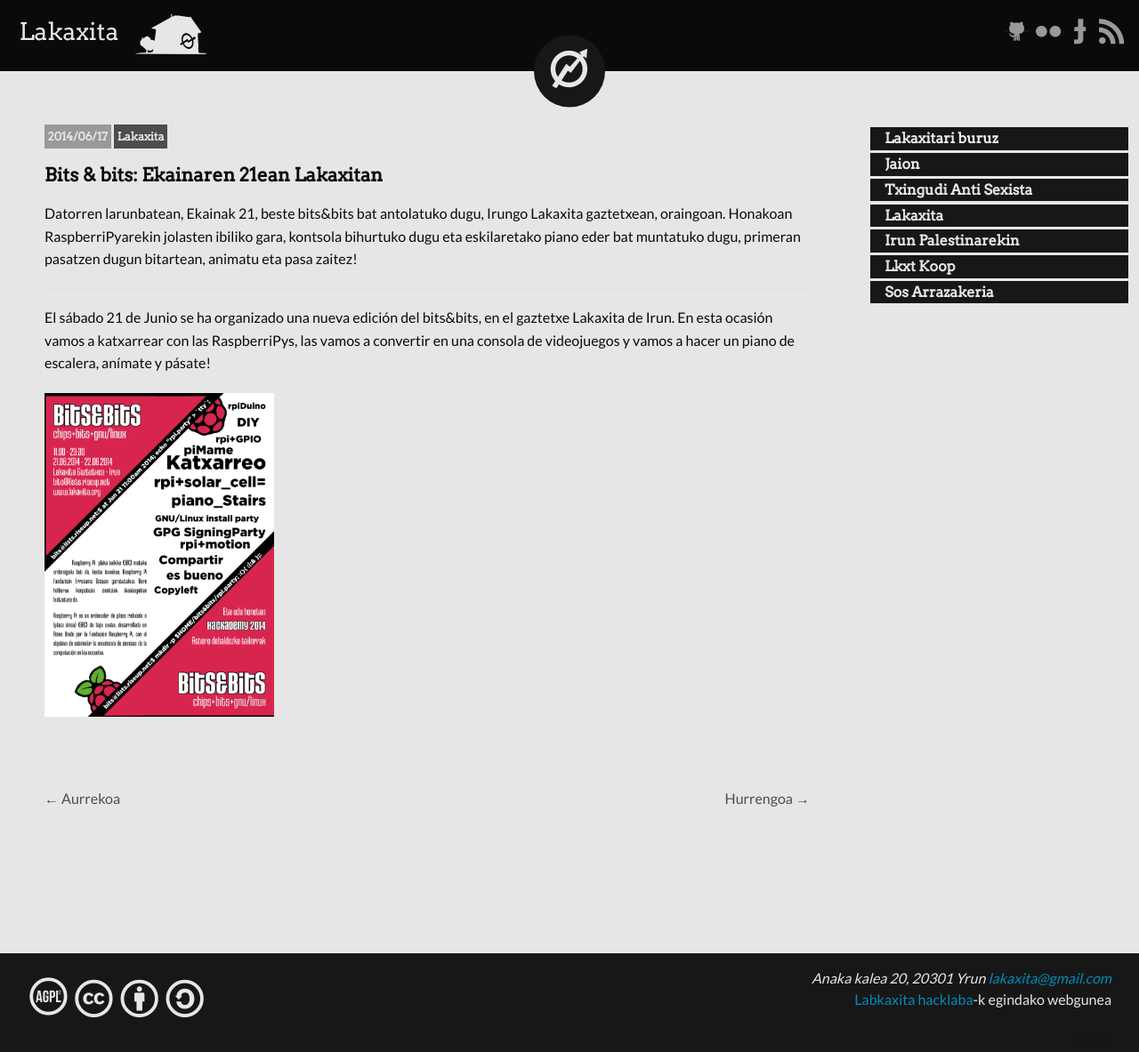
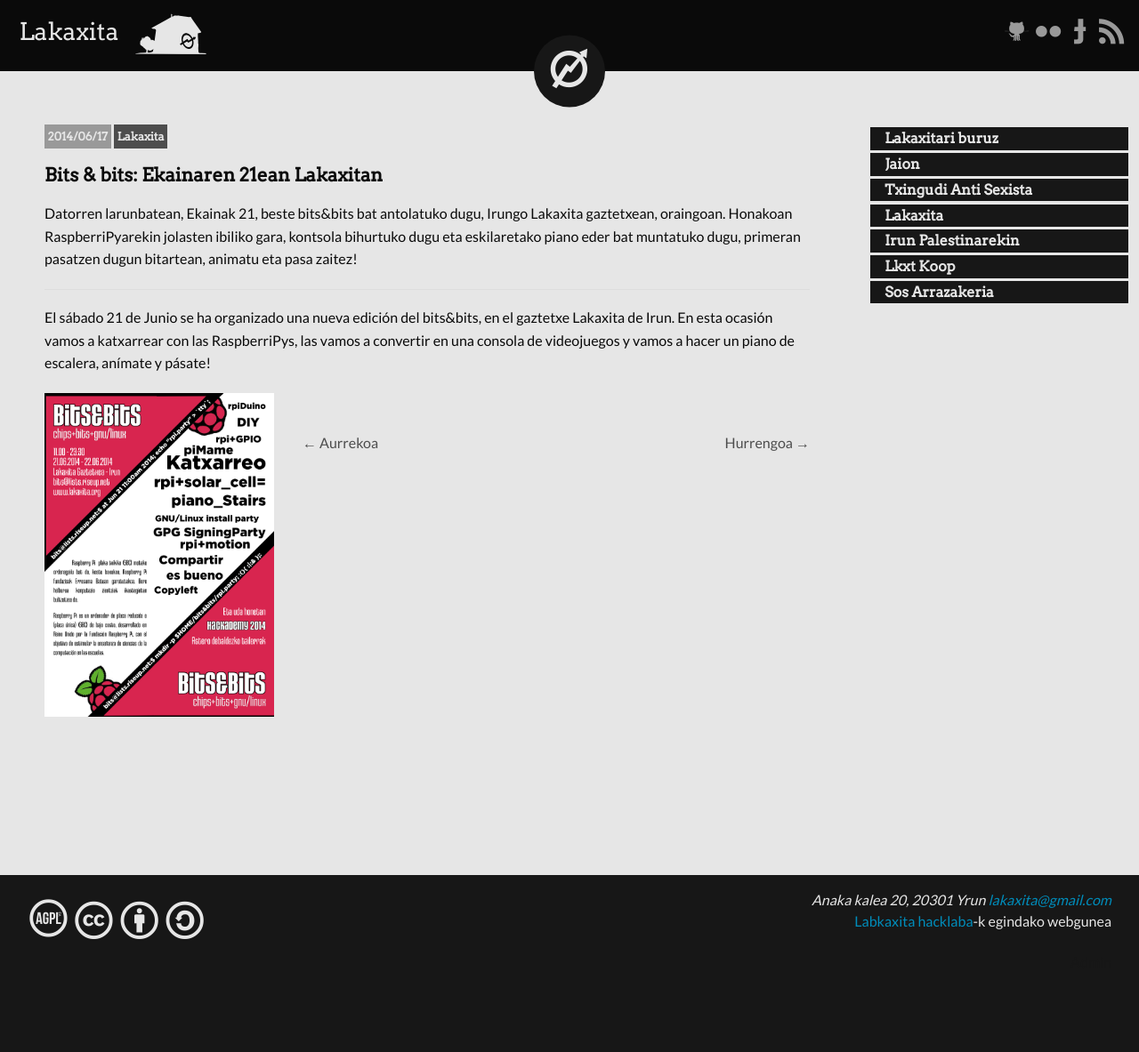
Before and after one commit to lakaxita/lakaxita.github.io, a Jekyll site: the page built from _posts/2014-06-17-bits-bits-lakaxita.md, in a window 1280 px wide and 1198 px high. Shown: the top 1183 px of the window at 89% size. Built offline with Jekyll 4.4.1, drawn with Linux system fonts in a browser that asks for light colours; Markdown is read by kramdown in place of the engine named in the settings.

Commit message:
fixing bugs

```diff
--- a/_posts/2015-11-16-kortxoenearen-dokumentalaren-emanaldia.html
+++ b/_posts/2015-11-16-kortxoenearen-dokumentalaren-emanaldia.html
@@ -6,11 +6,8 @@
 title: !!python/unicode 'Kortxoenearen dokumentalaren emanaldia'
 uuid: !!python/unicode 'http://angulaberria.info/3436'
 ---
-<div class="field field-name-body field-type-text-with-summary field-label-hidden"><div class="field-items"><div class="field-item even"><p><a href="https://www.flickr.com/photos/61539616@N05/22621788668/in/photostream/" style="float: left; margin: 0 10px 10px 0;" title="dokumentala"><img alt="dokumentala" height="350" src="https://farm1.staticflickr.com/696/22621788668_5224c6cec3_b.jpg" style="float: left; margin: 10px;" width="247" /></a></p>
+<a href="https://www.flickr.com/photos/61539616@N05/22621788668/in/photostream/" title="dokumentala"><img alt="dokumentala" height="auto" src="https://farm1.staticflickr.com/696/22621788668_5224c6cec3_b.jpg" /></a>
 <p>Egun gutxi dira Kortxoenea gaztetxea eraitsi zutela, baina Kortxoeneako bihotzak aurrera jarraitzen du, irautea sortzea delako eta ametsak sortzeko prozesua ez delako lau pareten artean gelditzen.</p>
 <p>Kortxoenearen bihotza ekarri nahi dizuegu Lakaxitara, "Irautea sortzea delako" dokumentalaren bitartez eta Grosetik datozen bi kideren esperientziak entzunez.</p>
 <p>Ostiral gauerako plan desberdina proposatzen dizuegu, esperientzien trukaketaz eta jaki goxoz beteriko tertulia gozo bat.</p>
 <p>Lakaxitak azaroaren 20ean 19:30tan bere omenaldia emango dio Kortxoeneari, animatuko zera?</p>
-<p><!--break--></p>
-</div></div></div><div class="field field-name-field-tags field-type-taxonomy-term-reference field-label-above"><div class="field-label">Tags:&nbsp;</div><div class="field-items"><div class="field-item even"><a href="http://angulaberria.info/eu/tags/lakaxita">Lakaxita</a></div><div class="field-item odd"><a href="http://angulaberria.info/eu/taxonomy/term/1438">Kortxoenea</a></div></div></div><ul class="links inline"><li class="translation_es first last"><a class="translation-link" href="http://angulaberria.info/es/noticia/2015-16-11/kortxoenearen-dokumentalaren-emanaldia" title="Kortxoenearen dokumentalaren emanaldia" xml:lang="es">Castellano</a></li>
-</ul>
--- a/_sass/main.sass
+++ b/_sass/main.sass
@@ -197,6 +197,7 @@
     img
         margin: 0 2em 1em 0 !important
         max-width: 30%
+        float: left
     ul
         li
             list-style-position: inside
```
